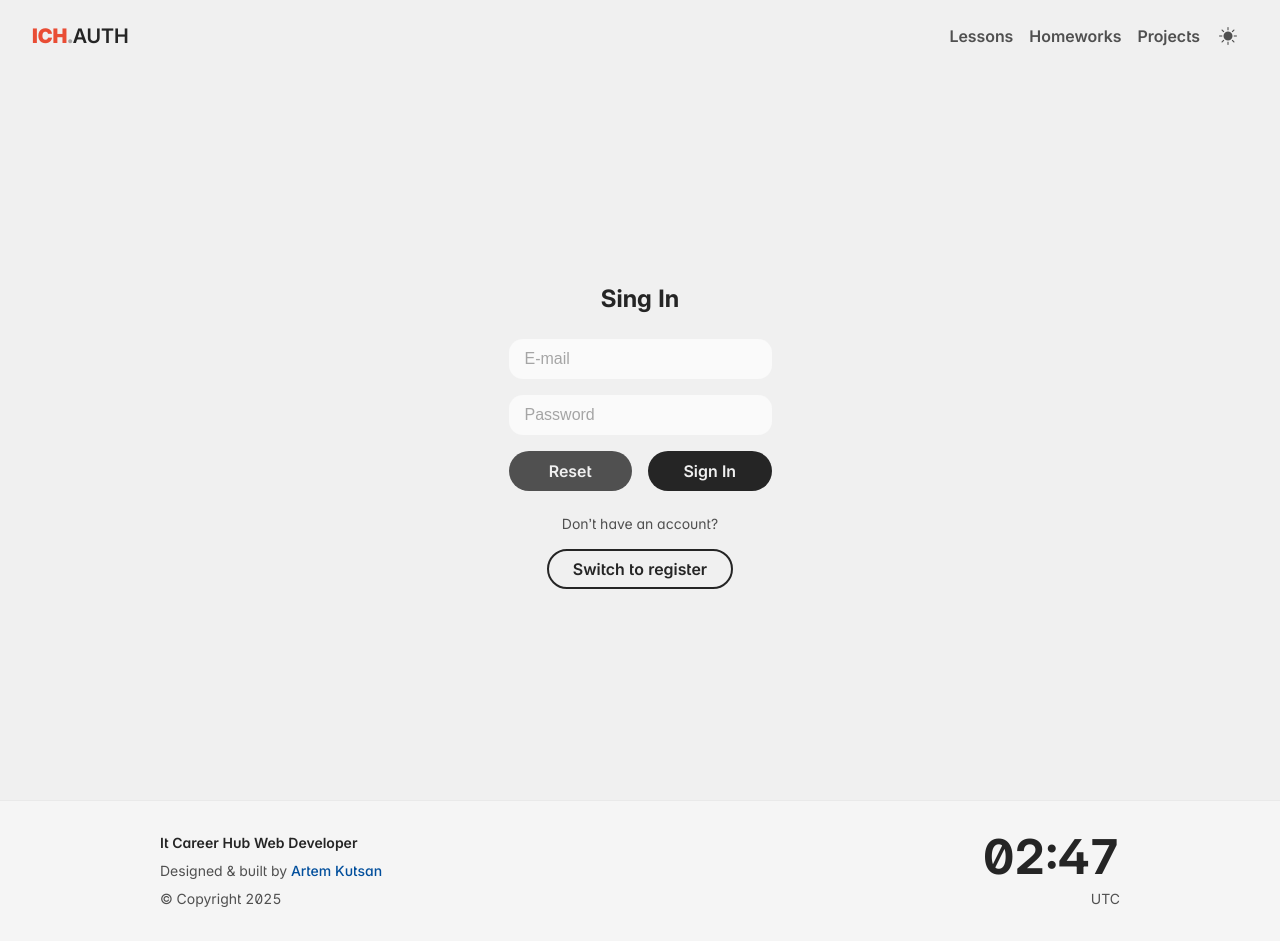
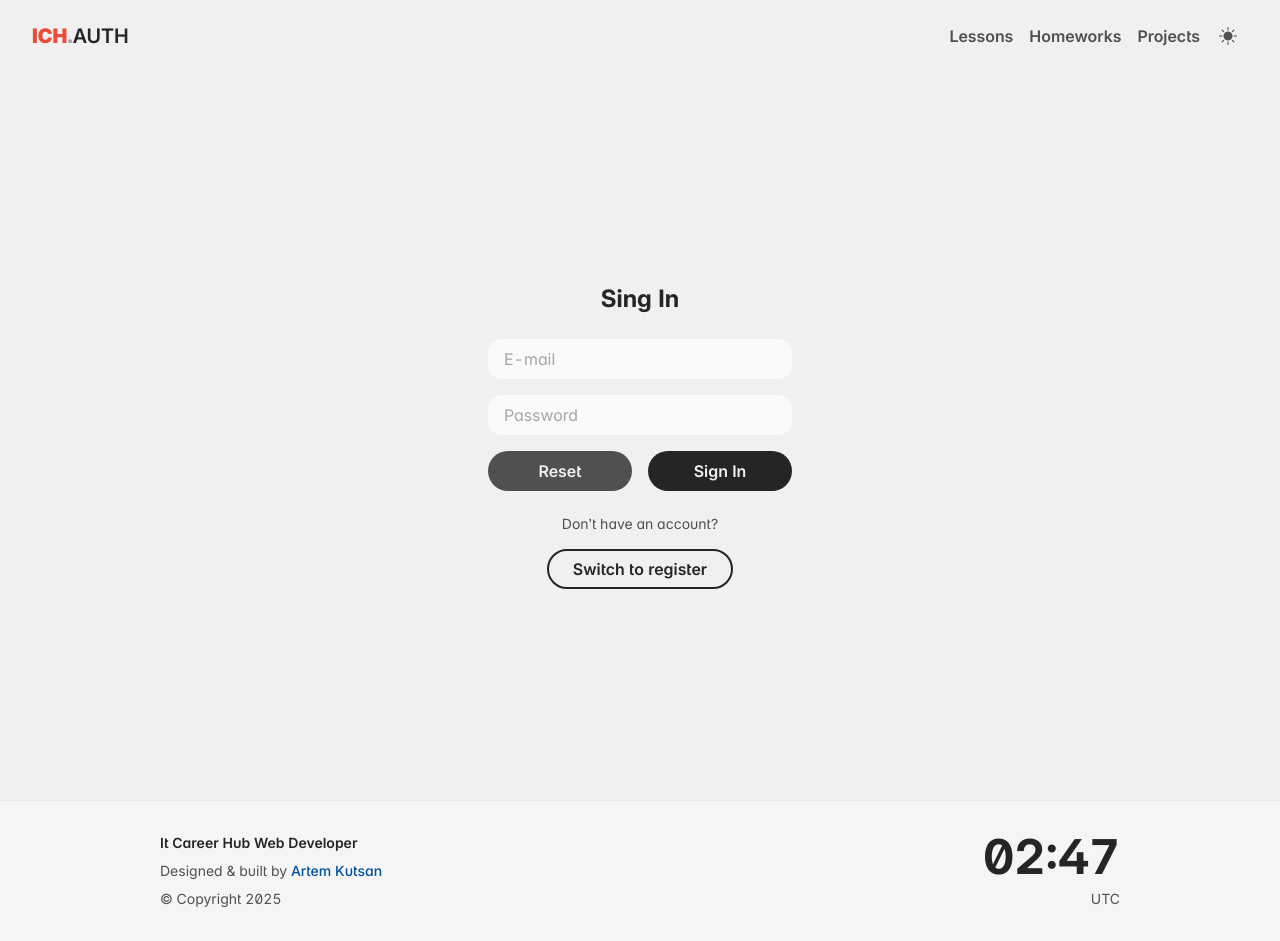
Before and after one commit to ArtemKutsan/it-career-hub, a plain HTML site: page course-html-css-js/projects/auth/index.html in a window 1280 px wide. Drawn offline with nearby package versions, Linux system fonts and the light colour scheme.

Commit message:
fix: исправлено наследование параметров шрифта  для input и класса кнопок

```diff
--- a/styles/buttons.css
+++ b/styles/buttons.css
@@ -13,7 +13,7 @@
   min-height: 2.5rem;
   min-width: 2.5rem;
 
-  font-size: var(--font-base);
+  font-size: inherit;
   font-family: inherit;
   font-feature-settings: inherit;
   font-weight: 600;
@@ -25,8 +25,7 @@
   border-radius: 0.875rem;
   cursor: pointer;
 
-  transition: background-color 0.25s ease, color 0.25s ease,
-    box-shadow 0.25s ease;
+  transition: background-color 0.25s ease, color 0.25s ease, box-shadow 0.25s ease;
 
   width: fit-content;
   height: fit-content;
@@ -95,11 +94,7 @@
 }
 
 .btn-ghost:active {
-  background-color: color-mix(
-    in srgb,
-    var(--color-bg-accent),
-    var(--color-dark) 20%
-  );
+  background-color: color-mix(in srgb, var(--color-bg-accent), var(--color-dark) 20%);
 }
 
 /* ===== Bordered with variants ===== */
--- a/styles/styles.css
+++ b/styles/styles.css
@@ -118,7 +118,10 @@ input[type='email'],
 input[type='tel'],
 input[type='password'] {
   padding: 0.5rem 2.5rem 0.5rem 1rem;
-  font-size: var(--font-base);
+  /* font-size: var(--font-base); */
+  font-size: inherit;
+  font-family: inherit;
+  font-feature-settings: inherit;
   min-height: 2.5rem;
   border: 0px solid var(--color-bg-accent);
   border-radius: 0.875rem;
```
